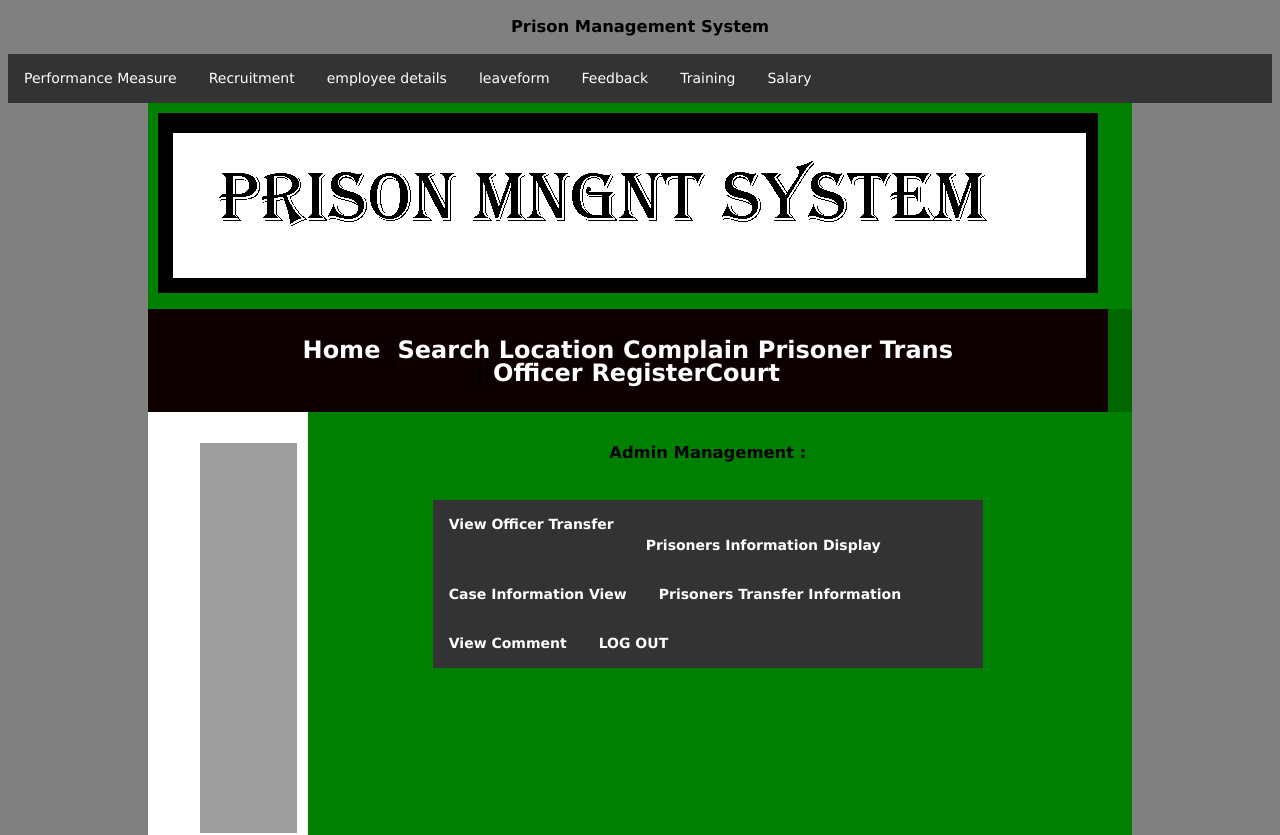
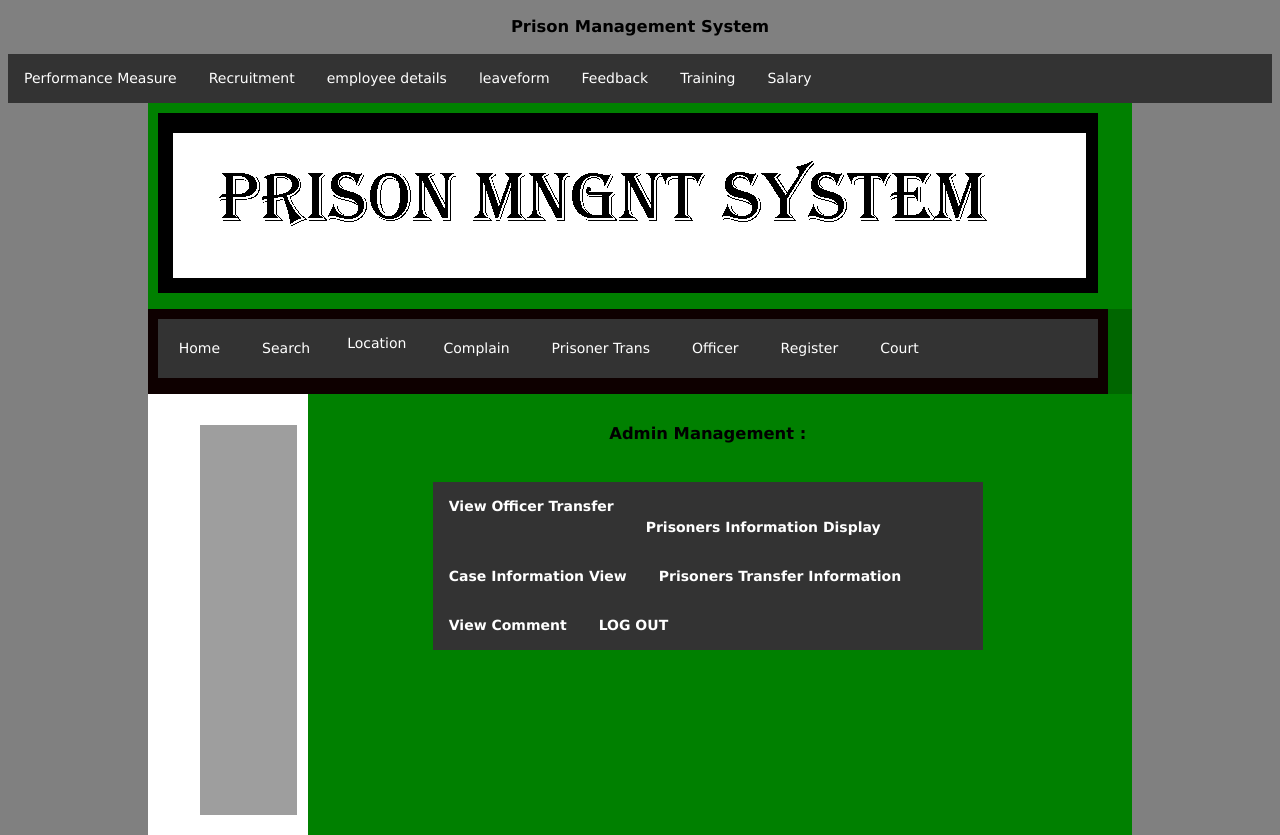
Before and after one commit to Susan56789/prison-management-system, a React (Create React App) app: page /Locations in a window 1280 px wide. Shown: the top 835 px of the page. Built offline with nearby package versions, Linux system fonts and the light colour scheme; grey boxes are pictures that could not be loaded.

Commit message:
location

```diff
--- a/src/Components/admin/Location.js
+++ b/src/Components/admin/Location.js
@@ -24,17 +24,51 @@ const Locations = () => {
         </tr>
 
         <td colSpan="7" bgcolor="#yellow" height="1" align="center">
-          <h1>
-            <font size="5">
-              <a href="/">Home</a> |<a href="./SearchForm">Search </a>
-              <a href="./Location">Location</a>|
-              <a href="../../Announce">Complain</a>|
-              <a href="./ViewTransfer">Prisoner Trans </a> ||
-              <a href="./OfficerTransfer">Officer</a>|
-              <a href="./Registration">Register</a>
-              <a href="./Court">Court</a>
-            </font>
-          </h1>
+          <ul>
+            <li>
+              <a style={{ margin: "5px", pading: "5px" }} href="./Admin">
+                Home
+              </a>
+            </li>
+            <li>
+              <a style={{ margin: "5px", pading: "5px" }} href="./SearchForm">
+                Search{" "}
+              </a>
+            </li>
+            <li>
+              <a href="./Location">Location</a>
+            </li>
+
+            <li>
+              <a style={{ margin: "5px", pading: "5px" }} href="viewCommentss">
+                Complain
+              </a>
+            </li>
+            <li>
+              <a style={{ margin: "5px", pading: "5px" }} href="./ViewTransfer">
+                Prisoner Trans{" "}
+              </a>
+            </li>
+            <li>
+              <a
+                style={{ margin: "5px", pading: "5px" }}
+                href="./OfficerTransfer"
+              >
+                Officer
+              </a>
+            </li>
+            <li>
+              <a style={{ margin: "5px", pading: "5px" }} href="./Registration">
+                Register
+              </a>
+            </li>
+
+            <li>
+              <a style={{ margin: "5px", pading: "5px" }} href="./Court">
+                Court
+              </a>
+            </li>
+          </ul>
         </td>
 
         <td height="1" colSpan="3" align="right" bgcolor="#006600">
@@ -108,7 +142,7 @@ const Locations = () => {
                     </li>
                     <br />
                     <li>
-                      <a href="../../Announce">
+                      <a href="/viewCommentss">
                         <b>View Comment</b>
                       </a>
                     </li>
@@ -126,7 +160,7 @@ const Locations = () => {
         </tr>
         <tr>
           <td colSpan="3" align="center" bgcolor="#FF0000" height="1">
-            &copy; <strong>&nbsp;2021 KENYA PRISONS SERVICE By Susan</strong>
+            &copy; <strong>&nbsp;2021 Prison Management System By Susan</strong>
           </td>
         </tr>
       </table>
```
